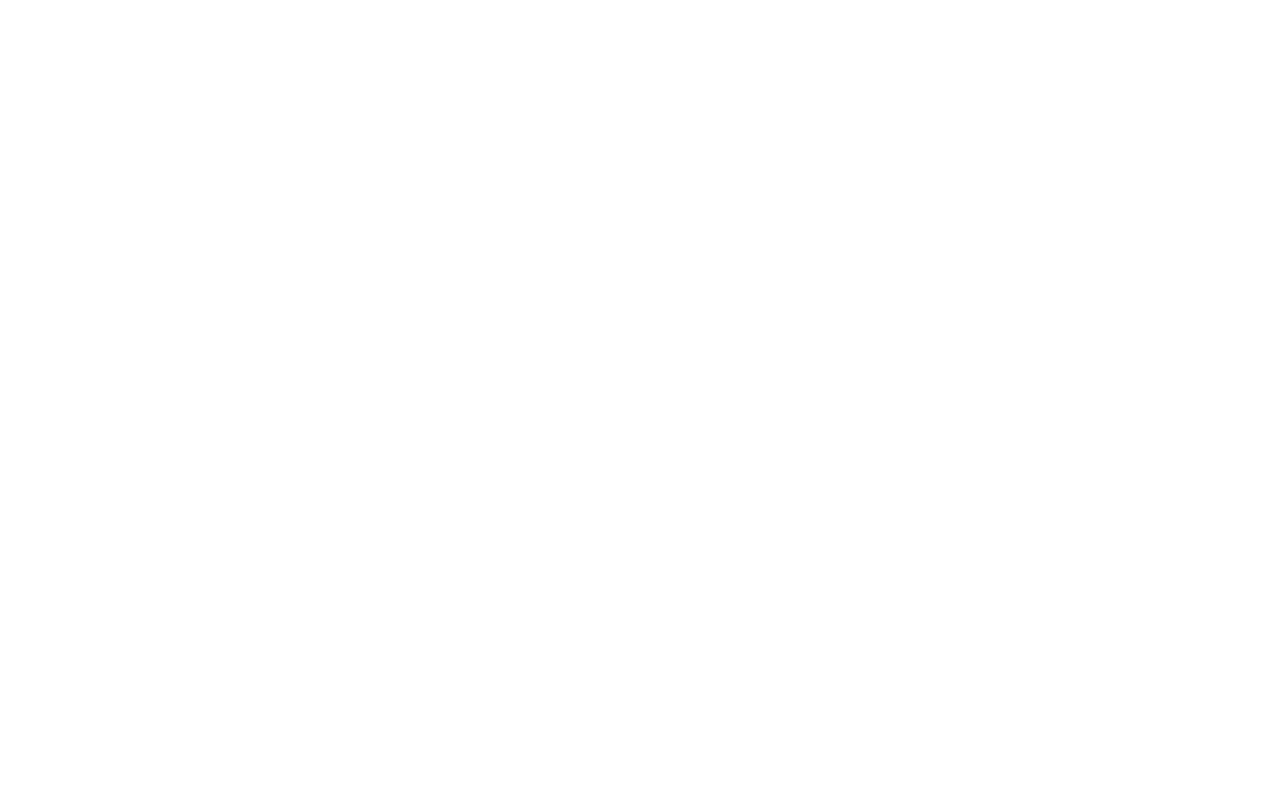
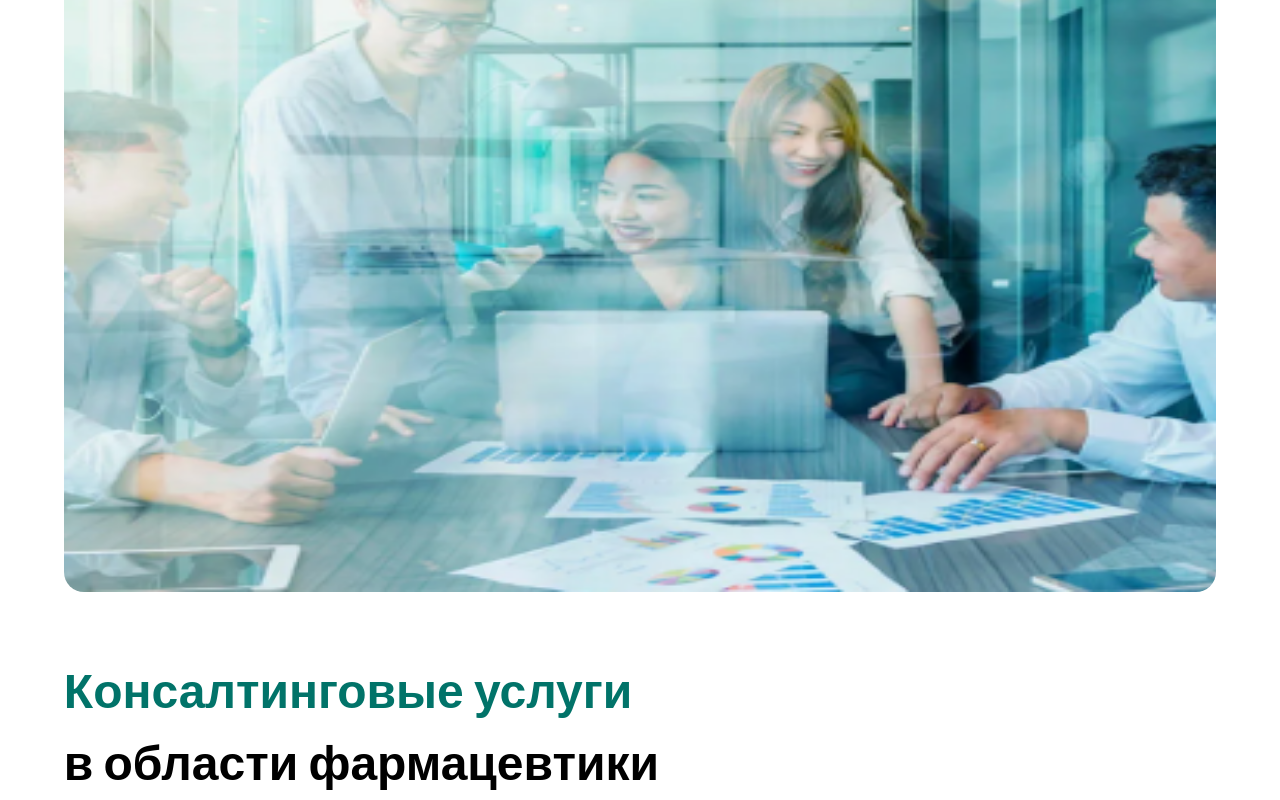
Before and after one commit to k1ngsterr1/vita-max-site, a React (Create React App) app: page / in a window 1280 px wide. Shown: the part 7056-7856 px from the top of the page. Before the commit the page ends 6804 px from the top, so only its background shows below. Built offline with nearby package versions, Linux system fonts and the light colour scheme.

Commit message:
VitaMax 11

```diff
--- a/src/App.tsx
+++ b/src/App.tsx
@@ -3,6 +3,7 @@
 import MainScreen from "./screens/MainScreen";
 import TeamScreen from "./screens/TeamScreen";
 import CompetitionScreen from "./screens/CompetitionScreen";
+import ConsultingScreen from "./screens/ConsultingScreen";
 
 const App = () => {
   return (
@@ -10,6 +11,7 @@
       <MainScreen />
       <TeamScreen />
       <CompetitionScreen />
+      <ConsultingScreen />
     </div>
   );
 };
--- /dev/null
+++ b/src/screens/ConsultingScreen.tsx
@@ -0,0 +1,26 @@
+import React from "react";
+
+import consulting from "../assets/consulting.png";
+import "../styles/consulting-screen/consulting-screen.css";
+
+const ConsultingSreen = () => {
+  return (
+    <div className="consulting-screen">
+      <div className="container">
+        <img
+          className="consulting-image"
+          src={consulting}
+          alt="consulting"
+        ></img>
+        <section className="consulting-section">
+          <h2 className="consulting-heading">
+            <strong className="green">Консалтинговые услуги</strong> в области
+            фармацевтики
+          </h2>
+        </section>
+      </div>
+    </div>
+  );
+};
+
+export default ConsultingSreen;
--- /dev/null
+++ b/src/styles/consulting-screen/consulting-screen.css
@@ -0,0 +1,47 @@
+@import url("https://fonts.googleapis.com/css2?family=Poppins:ital,wght@0,100;0,200;0,300;0,400;0,500;0,600;0,700;0,800;0,900;1,100;1,200;1,300;1,400;1,500;1,600;1,700;1,800;1,900&display=swap");
+* .consulting-screen {
+  width: 100%;
+  display: flex;
+  flex-direction: column;
+  align-items: center;
+  justify-content: center;
+}
+* .consulting-screen .container {
+  width: 90.0243309002%;
+  display: flex;
+  flex-direction: column;
+  align-items: center;
+  margin: auto;
+  margin-top: clamp(32px, 14.95296vw, 128px);
+}
+* .consulting-screen .container .consulting-image {
+  width: 100%;
+  height: clamp(179px, 83.64312vw, 716px);
+  border-radius: 20px;
+}
+* .consulting-screen .container .consulting-section {
+  width: 100%;
+  display: flex;
+  align-items: start;
+  margin: auto;
+  margin-top: clamp(16px, 7.47648vw, 64px);
+}
+* .consulting-screen .container .consulting-section .consulting-heading {
+  width: clamp(150px, 70.092vw, 600px);
+  color: #000;
+  font-family: "Poppins", sans-serif;
+  font-size: clamp(12px, 5.60736vw, 48px);
+  font-style: normal;
+  text-align: left;
+  font-weight: 700;
+  line-height: normal;
+}
+* .consulting-screen .container .consulting-section .consulting-heading .green {
+  color: #017369;
+  font-family: "Poppins", sans-serif;
+  font-size: clamp(12px, 5.60736vw, 48px);
+  font-style: normal;
+  text-align: left;
+  font-weight: 700;
+  line-height: normal;
+}/*# sourceMappingURL=consulting-screen.css.map */
--- /dev/null
+++ b/src/styles/consulting-screen/consulting-screen.sass
@@ -0,0 +1,92 @@
+
+// Margins PC
+
+$eight: clamp(4px,1.86912vw,16px)
+$sixteen: clamp(8px,0.83328vw,32px)
+$thirtyTwo: clamp(16px,1.66656vw,64px)
+$sixtyFour: clamp(32px,3.33312vw,128px)
+$oneTwoEight: clamp(64px,6.66624vw,256px)
+$twoFiveSix: clamp(128px,13.33248vw,512px)
+
+// Margins Mob
+
+$eightMob: clamp(4px,1.86912vw,16px)
+$sixteenMob: clamp(8px,3.73824vw,32px)
+$thirtyTwoMob: clamp(16px,7.47648vw,64px)
+$sixtyFourMob: clamp(32px,14.95296vw,128px)
+$oneTwoEightMob: clamp(64px,29.90592vw,256px)
+$twoFiveSixMob: clamp(128px,59.81184vw,512px)
+
+// Colors
+
+$white: #FFF
+$gray: #EDEDED
+$darkGreen: #032727
+$black: #000
+$green: #017369
+
+$containerMob: 90.02433090024331%
+$container: 77.36111111111111%
+
+// Fonts
+
+@import url('https://fonts.googleapis.com/css2?family=Poppins:ital,wght@0,100;0,200;0,300;0,400;0,500;0,600;0,700;0,800;0,900;1,100;1,200;1,300;1,400;1,500;1,600;1,700;1,800;1,900&display=swap')
+
+$m24pxMob: clamp(12px,5.60736vw,48px)
+$m18pxMob: clamp(9px,4.20552vw,36px)
+$m14pxMob: clamp(7px,3.2709599999999996vw,28px)
+$m13pxMob: clamp(6.5px,3.03732vw,26px)
+$m12pxMob: clamp(6px,2.80368vw,24px)
+
+$p24px: clamp(12px,1.24992vw,48px)
+$p18px: clamp(9px,0.93744vw,36px)
+$p14px: clamp(7px,0.72912vw,28px)
+$p13px: clamp(6.5px,0.67704vw,26px)
+$p12px: clamp(6px,0.62496vw,24px)
+
+*
+    .consulting-screen
+        width: 100%
+        display: flex
+        flex-direction: column
+        align-items: center
+        justify-content: center
+
+        .container
+            width: $containerMob
+            display: flex
+            flex-direction: column
+            align-items: center
+            margin: auto
+            margin-top: $sixtyFourMob
+
+            .consulting-image
+                width: 100%
+                height: clamp(179px,83.64312vw,716px)
+                border-radius: 20px
+
+            .consulting-section
+                width: 100%
+                display: flex
+                align-items: start
+                margin: auto
+                margin-top: $thirtyTwoMob
+
+                .consulting-heading
+                    width: clamp(150px,70.092vw,600px)
+                    color: $black
+                    font-family: 'Poppins', sans-serif
+                    font-size: $m24pxMob
+                    font-style: normal
+                    text-align: left
+                    font-weight: 700
+                    line-height: normal
+
+                    .green
+                        color: #017369
+                        font-family: 'Poppins', sans-serif
+                        font-size: $m24pxMob
+                        font-style: normal
+                        text-align: left
+                        font-weight: 700
+                        line-height: normal
```
Also changed, not shown: src/assets/consulting.png (added), 1 other file (tests, documents, lock files or other folders).
